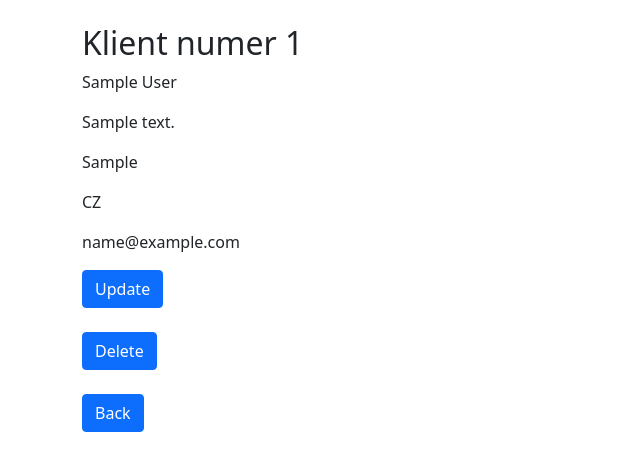
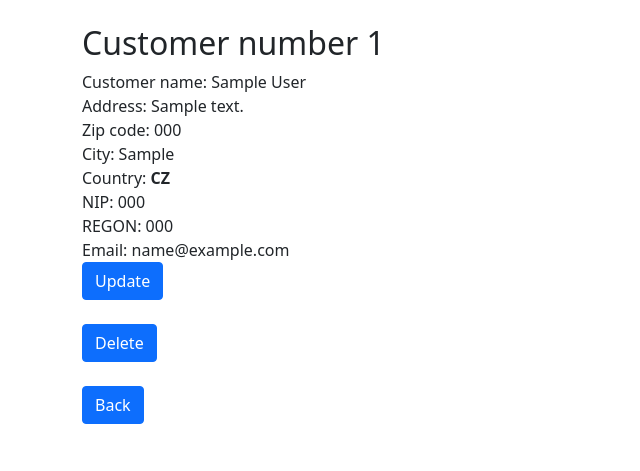
Before and after one commit to widmofpcs/ZDPYTpol46_FDB_project, a Django app: page /customer/1/ in a window 1280 px wide. Shown: the part 73-544 px from the top of the page, without its empty margins (0-640 px from the left). Run offline with Django 4.2, Linux system fonts and the light colour scheme; tables that the repository leaves empty hold one stand-in row (values such as "Sample post").

Commit message:
Account app: -profile update - added button to back to list -urls cleanup Customer app: -customer detail view - all fields visible

```diff
--- a/accounts/templates/accounts/profile_update.html
+++ b/accounts/templates/accounts/profile_update.html
@@ -8,6 +8,8 @@
         {{ user_form.as_p }}
         {{ profile_form.as_p }}
             <button type="submit" class="btn btn-primary">Save</button>
+            <a href="{% url 'accounts:detail-profile' user.id%}">
+            <button type="button" class="btn btn-primary">Back</button></a>
         </form>
     </div>
 {% endblock %}
--- a/accounts/urls.py
+++ b/accounts/urls.py
@@ -9,9 +9,7 @@ app_name = 'accounts'
 
 urlpatterns = [
     path("signup/", SignUpView.as_view(), name="signup"),
-    # path('update/profile/', ProfileUpdateView.as_view(), name='update-profile'),
     path('update/profile/<int:pk>/', ProfileUpdateView.as_view(), name='update-profile'),
-    # path('detail/profile/<int:pk>', profile_detail_view, name='detail-profile'),
     path('detail/profile/<int:pk>', ProfileDetailView.as_view(), name='detail-profile'),
     path('list/', ProfileListView.as_view(), name='list-profile'),
     path('form/', UserCreateView.as_view(), name='form-profile'),
--- a/accounts/views.py
+++ b/accounts/views.py
@@ -71,7 +71,7 @@ class UserCreateView(views.View):
             domain = 'accounts/password_reset/'
             res = {
                 'username': username,
-                'email' : email,
+                'email': email,
                 'protocol': protocol,
                 'domain': domain,
             }
@@ -89,12 +89,9 @@ class UserCreateView(views.View):
 
 class ProfileUpdateView(views.View):
 
-
     def get(self, request, pk):
         user = get_object_or_404(CustomUser, pk=pk)
         profile = get_object_or_404(CustomUserProfile, pk=pk)
-
-
 
         # user_form = CustomUserChangeForm(instance=request.user)
         # profile_form = CustomUserProfileChangeForm(instance=request.user.profile)
--- a/customer/templates/customer/customer_detail.html
+++ b/customer/templates/customer/customer_detail.html
@@ -4,12 +4,17 @@
 
 {% block content %}
     <div class="container">
-        <h2>Klient numer {{ customer.id }}</h2>
-        <p>{{ customer.name }}</p>
-        <p>{{ customer.address }}</p>
-        <p>{{ customer.city }}</p>
-        <p>{{ customer.country }}</p>
-        <p>{{ customer.email }}</p>
+        <h2>Customer number {{ customer.id }}</h2>
+        Customer name: {{ customer.name }}<br>
+        Address: {{ customer.address }}<br>
+        Zip code: {{ customer.zip_code }}<br>
+        City: {{ customer.city }}<br>
+        Country: <b>{{ customer.country }}</b><br>
+        NIP: {{ customer.tax_number }}<br>
+        REGON: {{ customer.regon_number }}<br>
+        Email: {{ customer.email }}<br>
+
+
         <p>
             <a href="{% url 'customer:update-customer' customer.id %}">
                 <button type="button" class="btn btn-primary">Update</button></a><br><br>
--- a/customer/urls.py
+++ b/customer/urls.py
@@ -11,7 +11,6 @@ urlpatterns = [
     path('list/', views.CustomerListView.as_view(), name='list-customer'),
     path('<int:pk>/', views.customer_detail_view, name='details-customer'),
     path('form/', views.customer_form, name='form-customer'),
-    # path('update/<int:pk>/', views.CustomerUpdateView.as_view(), name='update-customer'),
     path('update/<int:pk>/', views.customer_update_view, name='update-customer'),
     path('delete/<int:pk>/', views.CustomerDeleteView.as_view(), name='delete-customer'),
 
--- a/customer/views.py
+++ b/customer/views.py
@@ -6,8 +6,6 @@ from customer.models import Customer
 from customer.forms import CustomerForm
 
 
-
-# Create your views here.
 
 def customer_form(request):
     if request.method == "POST":
```
